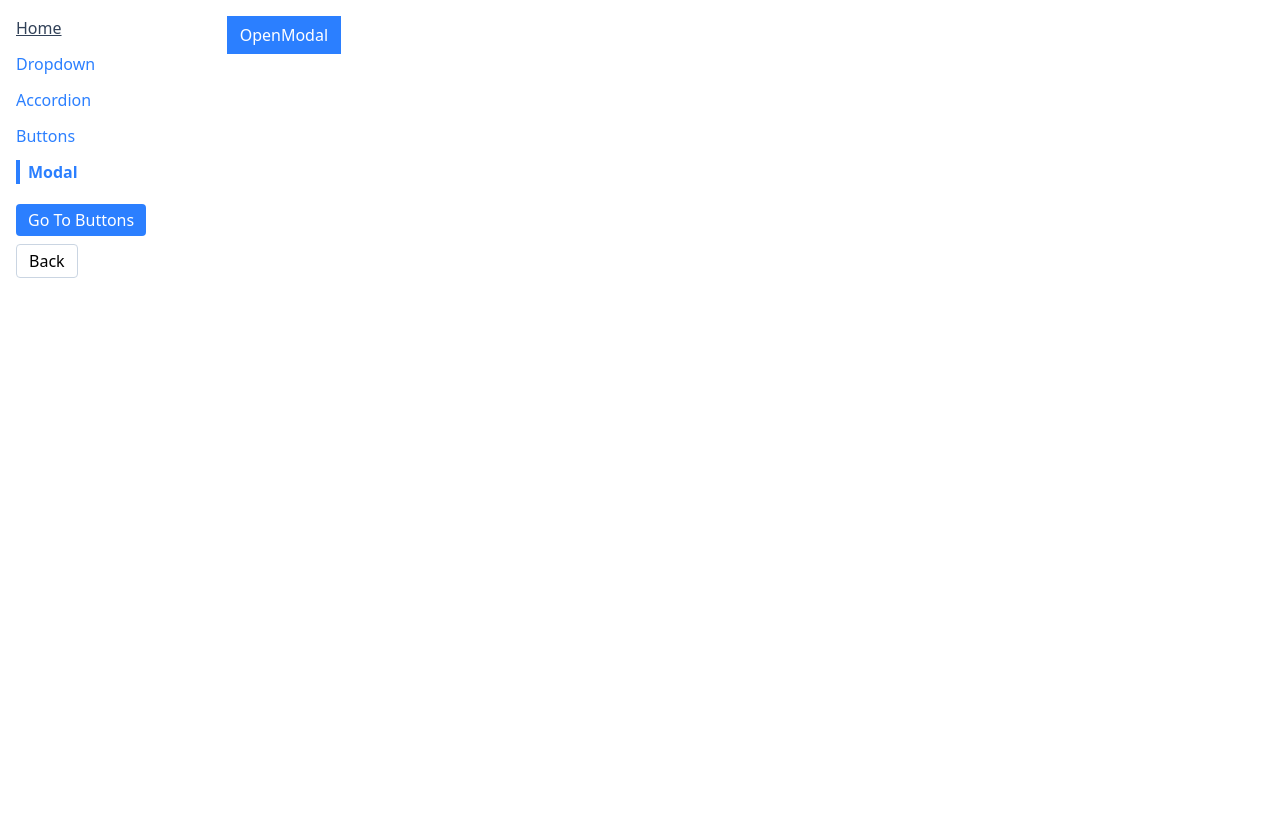
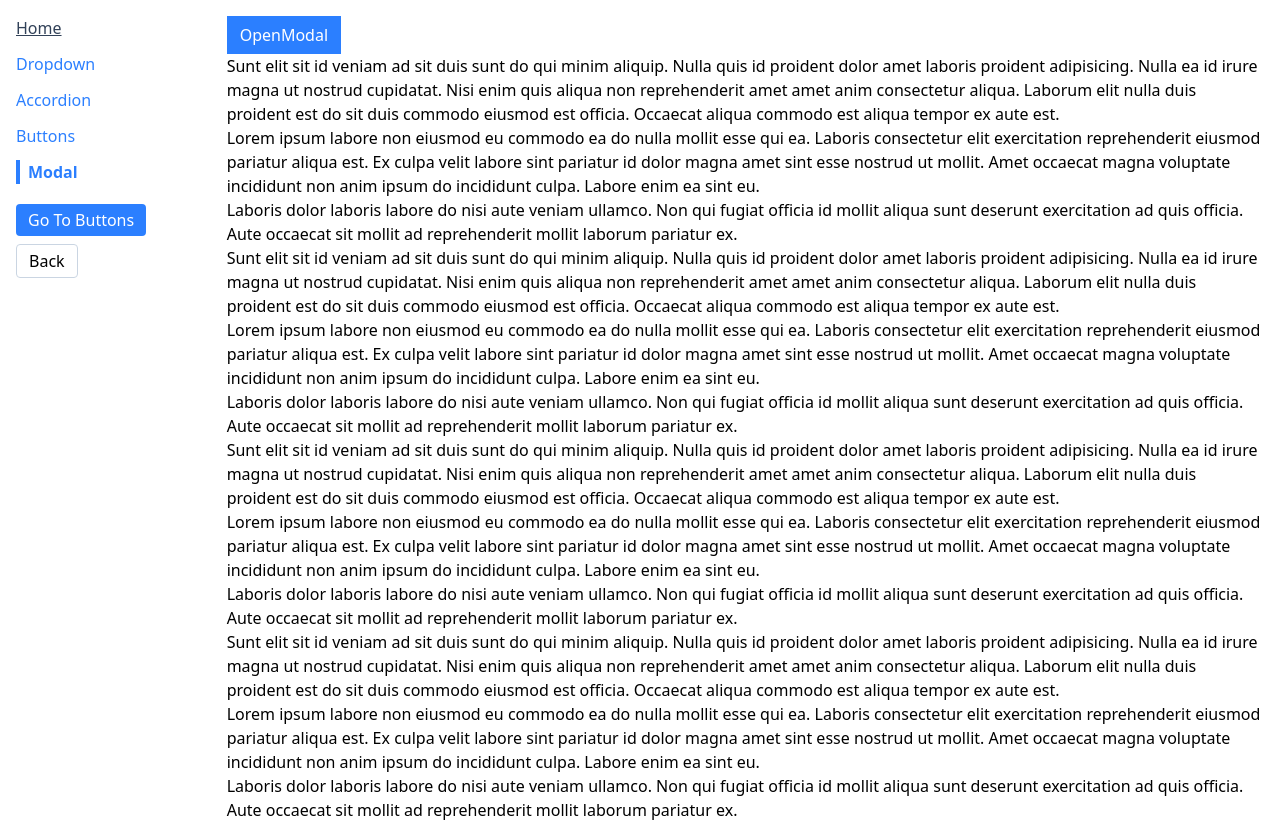
Before and after one commit to chee86j/Python_Practice, a React app in the folder JavaScript Practice/Projects/Project6NavBarReactRouter/comps/: page /modal in a window 1280 px wide. Before the commit the page ends 800 px from the top, so only its background shows below. Built offline with nearby package versions, Linux system fonts and the light colour scheme; the HTML template or start-up script is replaced by a standard one.

Commit message:
add reusable portal modal with close handlers and body scroll lock

```diff
--- a/JavaScript Practice/Projects/Project6NavBarReactRouter/comps/src/components/Modal.js
+++ b/JavaScript Practice/Projects/Project6NavBarReactRouter/comps/src/components/Modal.js
@@ -1,13 +1,33 @@
 import ReactDOM from 'react-dom';
+import { useEffect } from 'react';
 
-function Modal() {
-    return ReactDOM.createPortal (
-        <div>
-        <div className='absolute inset-0 bg-gray-300 opacity-80'></div>
-        <div className='absolute inset-40 p-10 bg-white'>I'm a modal</div>
+function Modal({ onClose, children, actionBar }) {
+    // Disable scrolling on the body when the modal is open
+    useEffect(() => {
+        document.body.classList.add('overflow-hidden');
+
+        return () => {
+            document.body.classList.remove('overflow-hidden');
+        };
+    }, []);
+
+  return ReactDOM.createPortal(
+    <div className="fixed inset-0 z-50">
+      {/* Clicking the backdrop means the user clicked outside the modal therefore we close it. */}
+      <div onClick={onClose} className="fixed inset-0 bg-gray-300 opacity-80"></div>
+      <div
+        className="fixed inset-40 bg-white p-10">
+        <div className='flex flex-col justify-between h-full'>
+            {children}
+            <div className='flex justify-end'>
+                {actionBar}
+            </div>
+        </div>
+
+      </div>
     </div>,
     document.querySelector('.modal-container')
-    )
+  );
 }
 
 export default Modal
@@ -17,4 +37,12 @@ export default Modal
     2. The modal should sit on top of everything else so existing content is blocked out.
     3. Render the modal with a portal so it mounts into `.modal-container` in index.html.
     4. Keep modal markup separate from the page layout so stacking and positioning stay predictable.
+
+    Why we need portals
+    - Portals allow us to render a component's JSX outside of its parent component's DOM hierarchy.
+    - This is useful for modals, tooltips, and other UI elements that need to visually break out of their parent container.
+    - It provides a cleaner layering above the app content and avoids CSS complications that arise from nesting modals inside other components.
+      i.e. z-index/stacking context issues, overflow:hidden on parent containers, etc.
+    - This is the more predictable and safer way to implement modals in React.
+
 */
--- a/JavaScript Practice/Projects/Project6NavBarReactRouter/comps/src/pages/ModalPage.js
+++ b/JavaScript Practice/Projects/Project6NavBarReactRouter/comps/src/pages/ModalPage.js
@@ -3,18 +3,77 @@ import Modal from '../components/Modal';
 import Button from '../components/Button';
 
 function ModalPage() {
-    const [showModal, setShowModal] = useState(false);
+  const [showModal, setShowModal] = useState(false);
 
-    const handleClick = () => {
-        setShowModal(true);
-    }
+  const handleClick = () => {
+    setShowModal(true);
+  };
 
-    return (
-        <div className='relative'>
-            <Button onClick={handleClick} primary>OpenModal</Button>
-            {showModal && <Modal />}
-        </div>
-    )
+  const handleClose = () => {
+    setShowModal(false);
+  };
+
+  const actionBar = (
+    <div>
+      <Button onClick={handleClose} primary>
+        I Accept
+      </Button>
+    </div>
+  );
+
+  const modal = (
+    <Modal onClose={handleClose} actionBar={actionBar}>
+      <p>Here is an important agreement for you to accept.</p>
+    </Modal>
+  );
+
+  return (
+    <div>
+
+      <Button onClick={handleClick} primary>
+        OpenModal
+      </Button>
+      {showModal && modal}
+
+      <p>
+        Sunt elit sit id veniam ad sit duis sunt do qui minim aliquip. Nulla quis id proident dolor amet laboris proident adipisicing. Nulla ea id irure magna ut nostrud cupidatat. Nisi enim quis aliqua non reprehenderit amet amet anim consectetur aliqua. Laborum elit nulla duis proident est do sit duis commodo eiusmod est officia. Occaecat aliqua commodo est aliqua tempor ex aute est.
+      </p>
+      <p>
+        Lorem ipsum labore non eiusmod eu commodo ea do nulla mollit esse qui ea. Laboris consectetur elit exercitation reprehenderit eiusmod pariatur aliqua est. Ex culpa velit labore sint pariatur id dolor magna amet sint esse nostrud ut mollit. Amet occaecat magna voluptate incididunt non anim ipsum do incididunt culpa. Labore enim ea sint eu.
+      </p>
+      <p>
+        Laboris dolor laboris labore do nisi aute veniam ullamco. Non qui fugiat officia id mollit aliqua sunt deserunt exercitation ad quis officia. Aute occaecat sit mollit ad reprehenderit mollit laborum pariatur ex.
+      </p>
+      <p>
+        Sunt elit sit id veniam ad sit duis sunt do qui minim aliquip. Nulla quis id proident dolor amet laboris proident adipisicing. Nulla ea id irure magna ut nostrud cupidatat. Nisi enim quis aliqua non reprehenderit amet amet anim consectetur aliqua. Laborum elit nulla duis proident est do sit duis commodo eiusmod est officia. Occaecat aliqua commodo est aliqua tempor ex aute est.
+      </p>
+      <p>
+        Lorem ipsum labore non eiusmod eu commodo ea do nulla mollit esse qui ea. Laboris consectetur elit exercitation reprehenderit eiusmod pariatur aliqua est. Ex culpa velit labore sint pariatur id dolor magna amet sint esse nostrud ut mollit. Amet occaecat magna voluptate incididunt non anim ipsum do incididunt culpa. Labore enim ea sint eu.
+      </p>
+      <p>
+        Laboris dolor laboris labore do nisi aute veniam ullamco. Non qui fugiat officia id mollit aliqua sunt deserunt exercitation ad quis officia. Aute occaecat sit mollit ad reprehenderit mollit laborum pariatur ex.
+      </p>
+      <p>
+        Sunt elit sit id veniam ad sit duis sunt do qui minim aliquip. Nulla quis id proident dolor amet laboris proident adipisicing. Nulla ea id irure magna ut nostrud cupidatat. Nisi enim quis aliqua non reprehenderit amet amet anim consectetur aliqua. Laborum elit nulla duis proident est do sit duis commodo eiusmod est officia. Occaecat aliqua commodo est aliqua tempor ex aute est.
+      </p>
+      <p>
+        Lorem ipsum labore non eiusmod eu commodo ea do nulla mollit esse qui ea. Laboris consectetur elit exercitation reprehenderit eiusmod pariatur aliqua est. Ex culpa velit labore sint pariatur id dolor magna amet sint esse nostrud ut mollit. Amet occaecat magna voluptate incididunt non anim ipsum do incididunt culpa. Labore enim ea sint eu.
+      </p>
+      <p>
+        Laboris dolor laboris labore do nisi aute veniam ullamco. Non qui fugiat officia id mollit aliqua sunt deserunt exercitation ad quis officia. Aute occaecat sit mollit ad reprehenderit mollit laborum pariatur ex.
+      </p>
+      <p>
+        Sunt elit sit id veniam ad sit duis sunt do qui minim aliquip. Nulla quis id proident dolor amet laboris proident adipisicing. Nulla ea id irure magna ut nostrud cupidatat. Nisi enim quis aliqua non reprehenderit amet amet anim consectetur aliqua. Laborum elit nulla duis proident est do sit duis commodo eiusmod est officia. Occaecat aliqua commodo est aliqua tempor ex aute est.
+      </p>
+      <p>
+        Lorem ipsum labore non eiusmod eu commodo ea do nulla mollit esse qui ea. Laboris consectetur elit exercitation reprehenderit eiusmod pariatur aliqua est. Ex culpa velit labore sint pariatur id dolor magna amet sint esse nostrud ut mollit. Amet occaecat magna voluptate incididunt non anim ipsum do incididunt culpa. Labore enim ea sint eu.
+      </p>
+      <p>
+        Laboris dolor laboris labore do nisi aute veniam ullamco. Non qui fugiat officia id mollit aliqua sunt deserunt exercitation ad quis officia. Aute occaecat sit mollit ad reprehenderit mollit laborum pariatur ex.
+      </p>
+
+    </div>
+  );
 }
 
 export default ModalPage;
```
